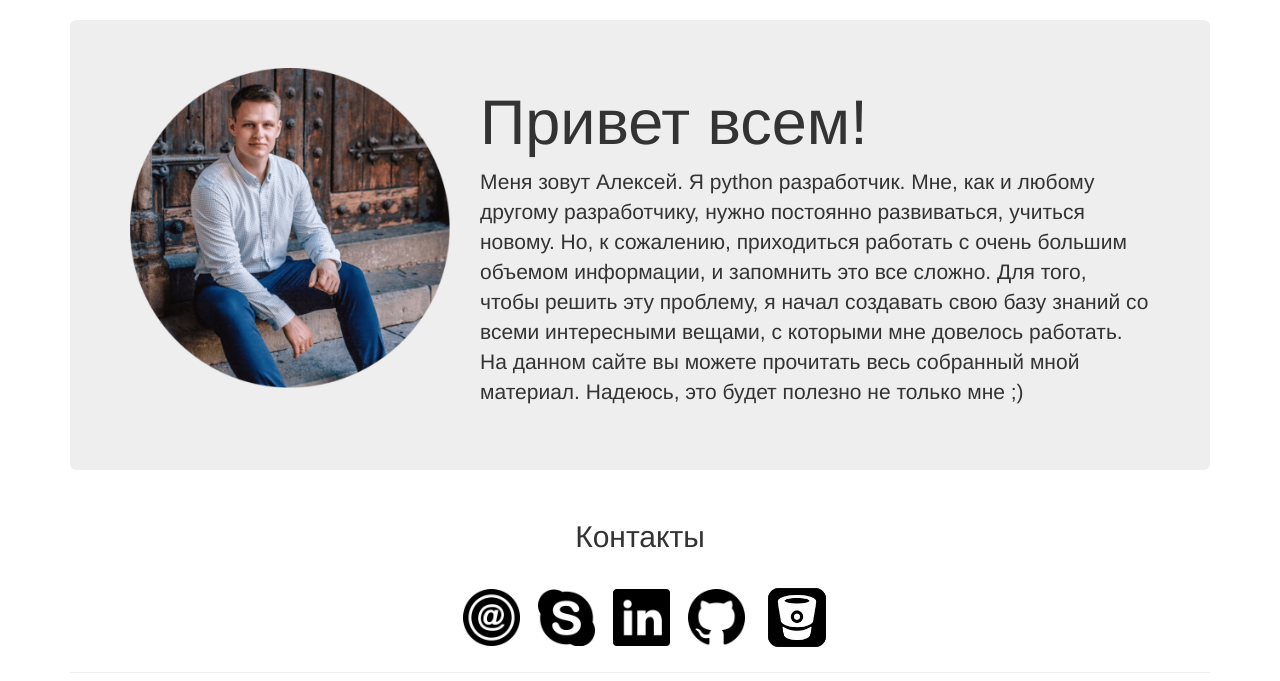
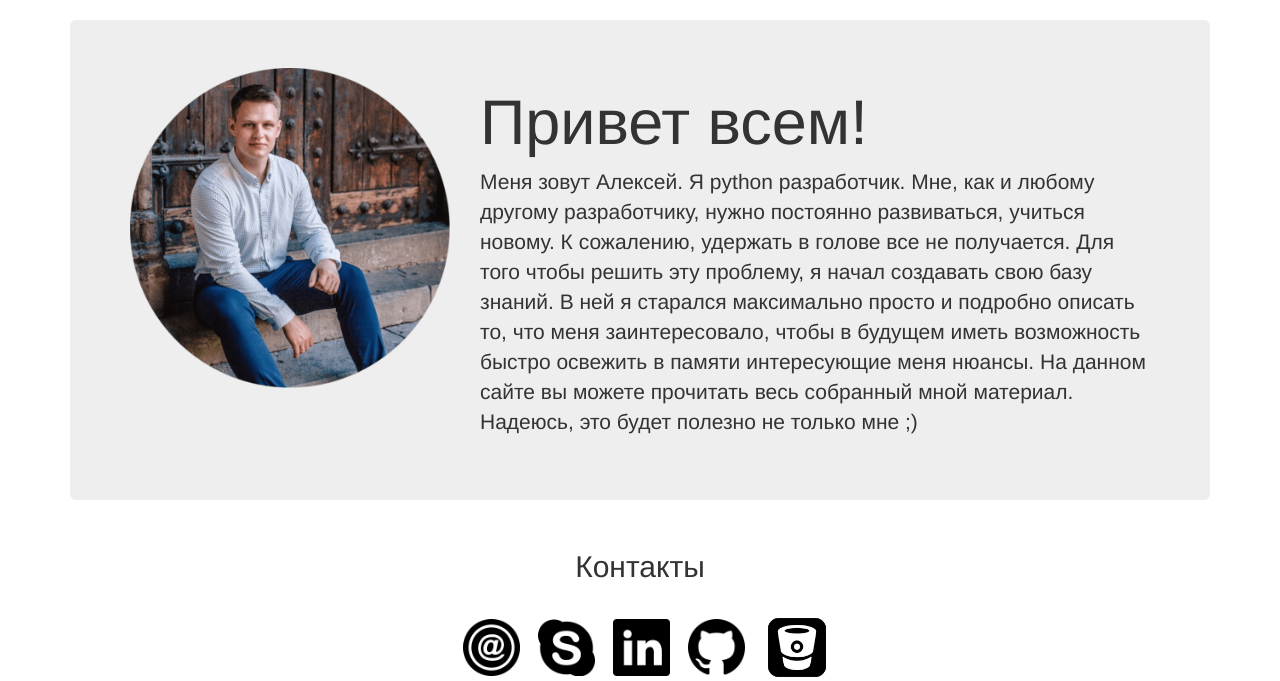
Before and after one commit to aleksey925/markdown-docs-compiler, a Python web app: template templates/index.html in a window 1280 px wide. Shown: the part 51-732 px from the top of the page. Run offline with Jinja, Linux system fonts and the light colour scheme; the template is opened without the code that fills it, so the values that code supplies are empty; some libraries are stand-ins or nearby versions.

Commit message:
Изменен текст индексной страницы

```diff
--- a/generator.py
+++ b/generator.py
@@ -37,6 +37,7 @@ def pull_repo(repo_url, source_dir: str, pull_error: bool = False):
             print('\n', 'Возникла ошибка при попытке выполнить git pull')
             clear_dir(source_dir)
             pull_repo(repo_url, source_dir, True)
+            return
 
     print('Извлечение изменений завершено')
 
--- a/templates/index.html
+++ b/templates/index.html
@@ -23,13 +23,14 @@
                         <p>
                             Меня зовут Алексей. Я python разработчик.
                             Мне, как и любому другому разработчику, нужно постоянно
-                            развиваться, учиться новому. Но, к сожалению, приходиться
-                            работать с очень большим объемом информации, и
-                            запомнить это все сложно. Для того, чтобы решить эту проблему,
-                            я начал создавать свою базу знаний со всеми интересными вещами, с
-                            которыми мне довелось работать. На данном сайте вы
-                            можете прочитать весь собранный мной материал.
-                            Надеюсь, это будет полезно не только мне ;)
+                            развиваться, учиться новому. К сожалению, удержать в голове
+                            все не получается. Для того чтобы решить эту проблему, я
+                            начал создавать свою базу знаний. В ней я старался
+                            максимально просто и подробно описать то, что меня
+                            заинтересовало, чтобы в будущем иметь возможность
+                            быстро освежить в памяти интересующие меня нюансы.
+                            На данном сайте вы можете прочитать весь собранный
+                            мной материал. Надеюсь, это будет полезно не только мне ;)
                         </p>
                     </div>
                 </div>
```
